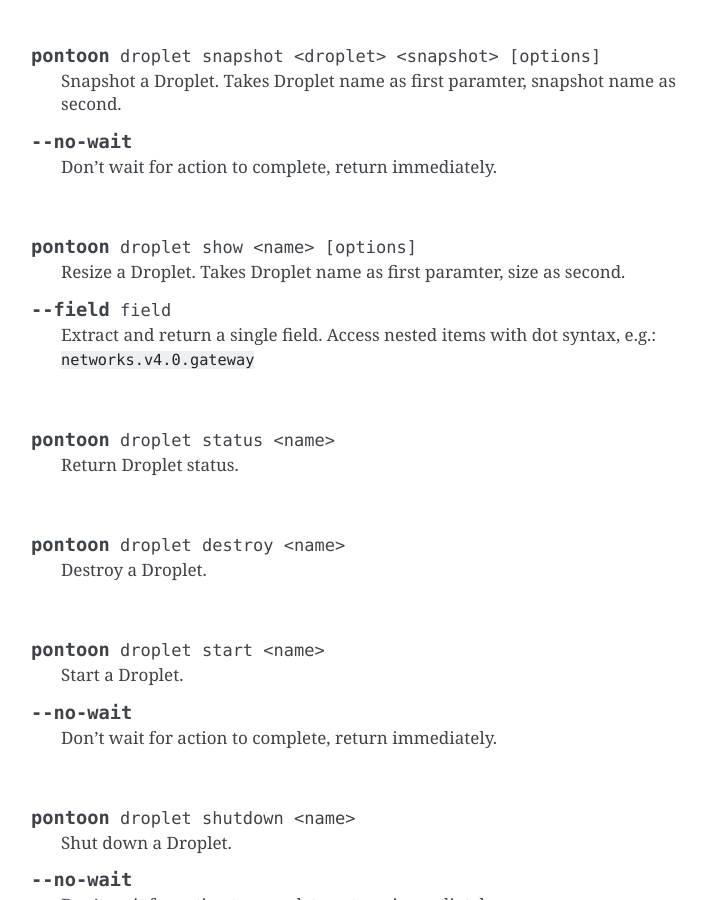
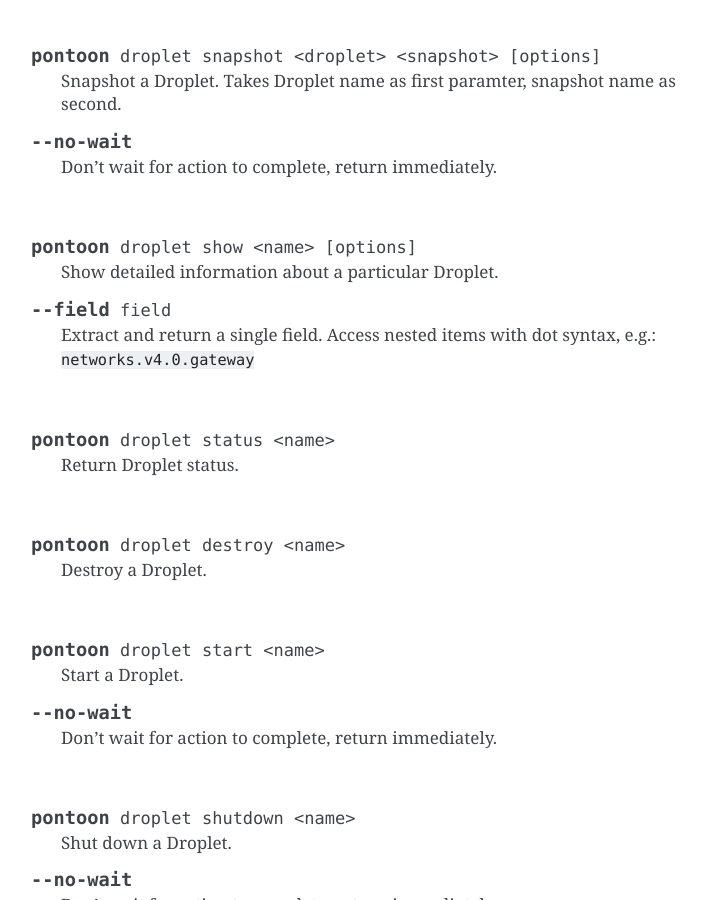
Before and after one commit to duggan/pontoon, a Sphinx documentation site: the page built from docs/user/reference.rst, in a window 1280 px wide and 900 px high, scrolled down 2348 px. Shown: the whole window, without its empty margins (389-1096 px from the left). Built offline with Sphinx 7.4.7, drawn with Linux system fonts in a browser that asks for light colours.

Commit message:
Fix documentation error of droplet show [ci skip]

```diff
--- a/docs/user/reference.rst
+++ b/docs/user/reference.rst
@@ -160,7 +160,7 @@
 
 .. option:: pontoon droplet show <name> [options]
 
-   Resize a Droplet. Takes Droplet name as first paramter, size as second.
+   Show detailed information about a particular Droplet.
 
 .. option:: --field field
 
```
